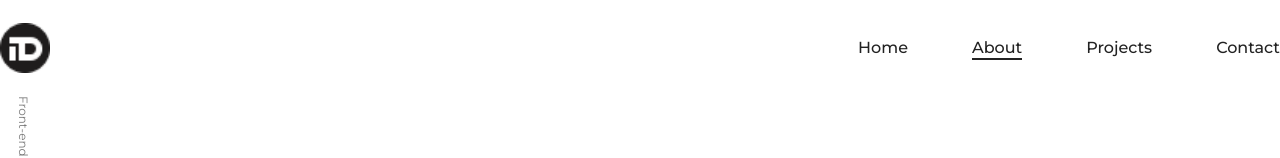
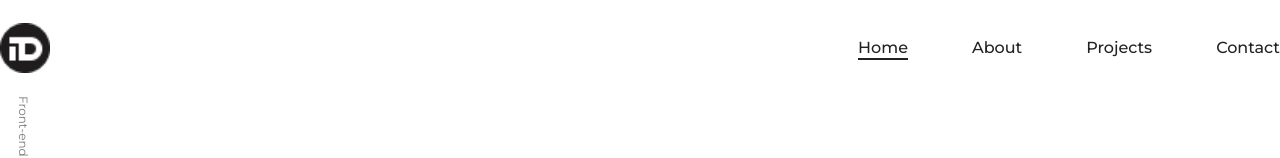
Before and after one commit to IvanDanyliuk/portfolio, a Next.js app: page / in a window 1280 px wide. Shown: the top 158 px of the page. Built offline with nearby package versions, Linux system fonts and the light colour scheme.

Commit message:
fix observing page section while scrolling

```diff
--- a/src/app/page.tsx
+++ b/src/app/page.tsx
@@ -38,7 +38,7 @@ export default function Home() {
 
   return (
     <>
-      <PageSection id='' className='relative mx-auto container flex flex-col flex-1'>
+      <PageSection id='home' className='relative mx-auto container flex flex-col flex-1'>
         <div className='relative min-h-[calc(100vh-96px)] flex flex-1 gap-3'>
         <div className='pb-3 w-[46px] min-h-full hidden md:flex flex-col justify-between items-center gap-y-3 text-secondary'>
           <p className='[writing-mode:vertical-lr] text-xs'>
@@ -248,11 +248,11 @@ export default function Home() {
         id='projects'
         className='w-full bg-tertiary'
       >
-        <div className='relative mx-auto container'>
+        <div className='relative mx-auto min-h-full h-full container flex flex-col justify-between'>
           <h2 className='main-page-heading'>
             My latest projects
           </h2>
-          <ul className='px-3 relative w-full grid grid-cols-1 md:grid-cols-3 gap-6'>
+          <ul className='px-3 relative w-full grid grid-cols-1 md:grid-cols-3 grow gap-6'>
             {projects.slice(0, 3).map((project) => (
               <li
                 key={crypto.randomUUID()}
@@ -300,7 +300,7 @@ export default function Home() {
           </Link>
         </div>
       </PageSection>
-      <PageSection id='contact' className='w-full bg-white'>
+      <PageSection id='contact' className='w-full flex flex-col justify-center items-center bg-white'>
         <h2 className='main-page-heading'>
           Let&apos;s talk
         </h2>
--- a/src/components/layout/nav-menu.tsx
+++ b/src/components/layout/nav-menu.tsx
@@ -42,21 +42,19 @@ export const NavMenu: React.FC = () => {
     const observerOptions = {
       root: null,
       rootMargin: '0px',
-      threshold: 0.4,
+      threshold: 0.5,
     };
 
     const observer = new IntersectionObserver((entries) => {
       entries.forEach((entry) => {
         if(entry.isIntersecting) {
-          setActiveLink(`/${entry.target.id}`);
-        } else {
-          setActiveLink('/')
+          setActiveLink(`/${entry.target.id !== 'home' ? entry.target.id : ''}`);
         }
       });
     }, observerOptions);
 
     MENU_LINKS.forEach((link) => {
-      const id = link.href.slice(1);
+      const id = link.href === '/' ? 'home' : link.href.slice(1);
       const section = document.getElementById(id);
       if(section) observer.observe(section);
     });
@@ -106,7 +104,7 @@ export const NavMenu: React.FC = () => {
               <li key={crypto.randomUUID()}>
                 {pathname === '/' ? (
                   <button
-                    onClick={() => handleScroll(link.href.slice(1))}
+                    onClick={() => handleScroll(link.href === '/' ? 'home' : link.href.slice(1))}
                     className={cn(
                       activeLink === link.href ? 'before:w-full' : 'before:w-0 hover:before:w-full',
                       'relative before:absolute before:bottom-0 before:left-0 before:h-0.5 before:bg-primary before:transition-all before:duration-300 text-primary font-medium'
```
